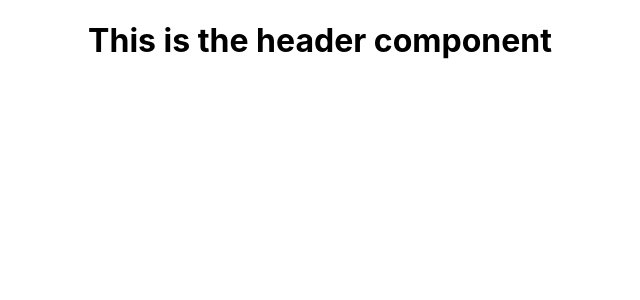
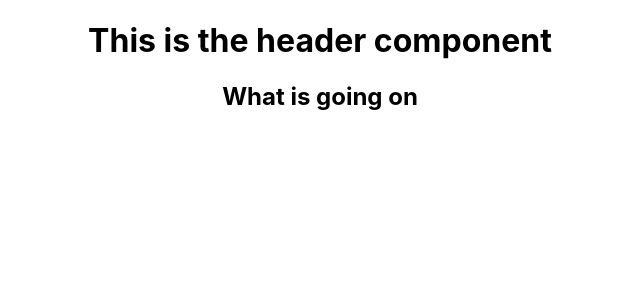
Before and after one commit to archecynosure/misac, a React (Create React App) app: page / in a window 1280 px wide. Shown: the top 300 px of the page, without its empty margins (320-960 px from the left). Built offline with nearby package versions, Linux system fonts and the light colour scheme.

Commit message:
where is it going

```diff
--- a/src/Header.js
+++ b/src/Header.js
@@ -5,6 +5,7 @@ function Header() {
     return (
         <div className="header">
         <h1>This is the header component</h1>
+        <h2>What is going on</h2>
 
         </div>
     )
```
